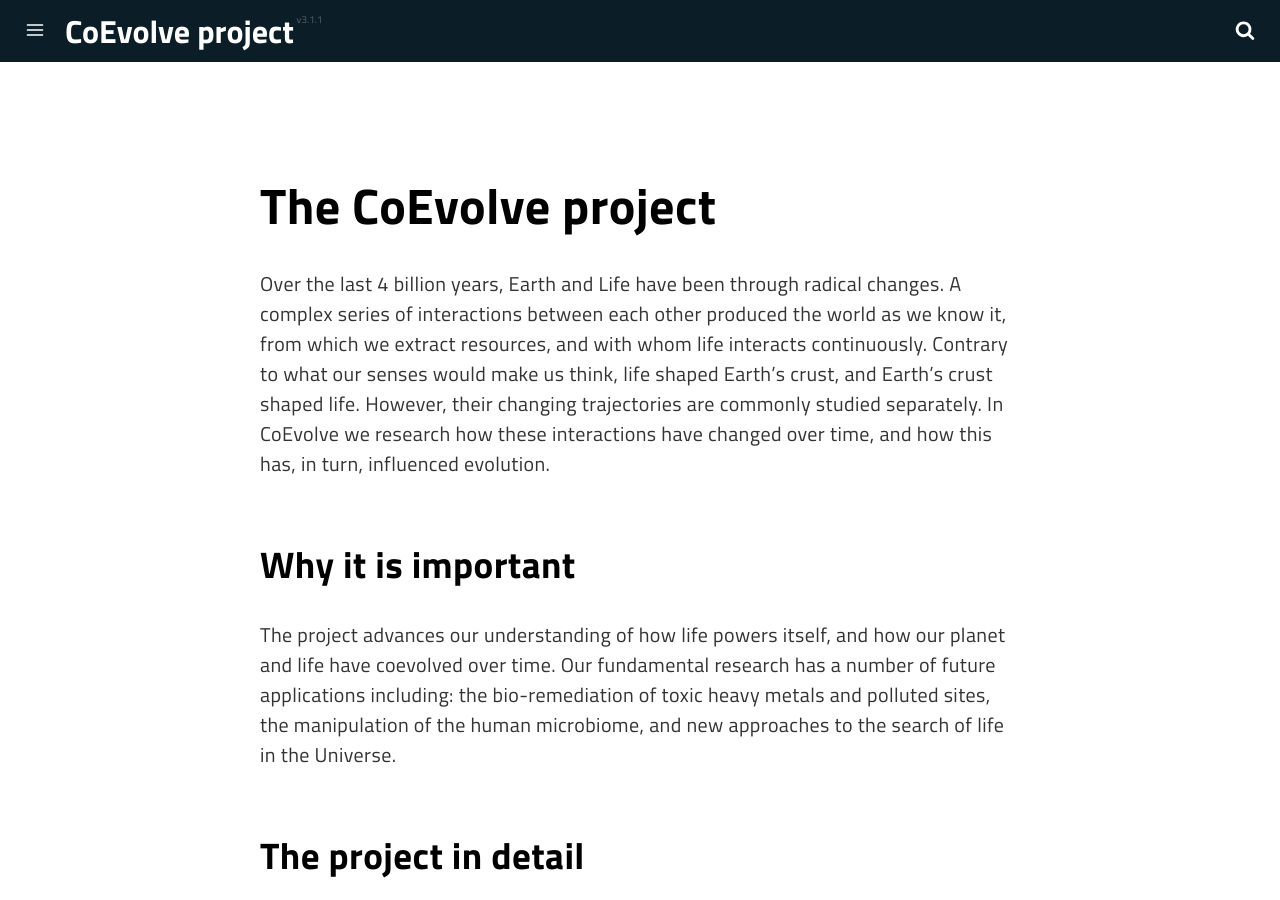
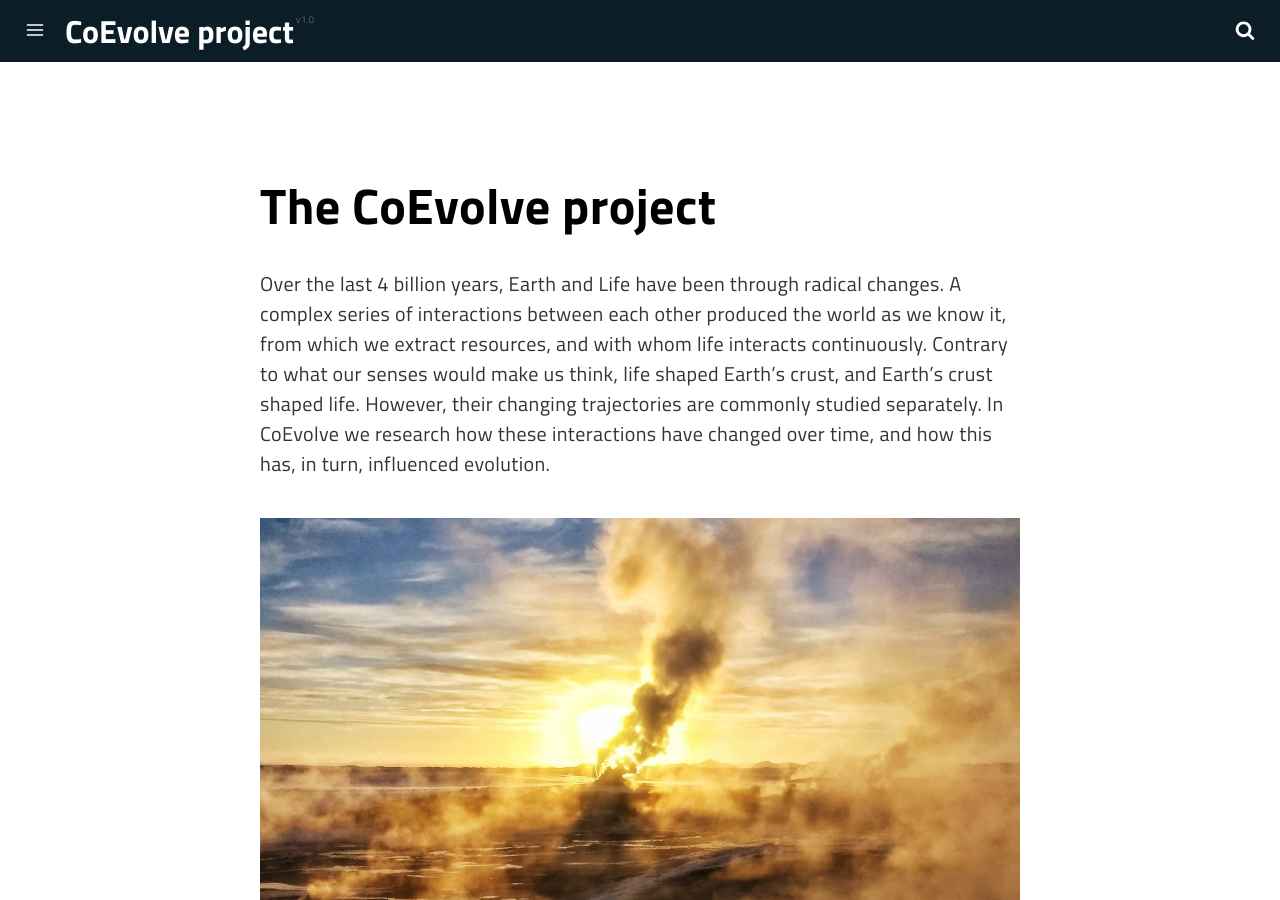
Before and after one commit to dgiovannelli/coevolve_website, a Jekyll site: the page built from pages/project.md, in a window 1280 px wide and 900 px high. Built offline with Jekyll 4.4.1, drawn with Linux system fonts in a browser that asks for light colours; a script that is not in the unit is left out.

Commit message:
added images to project page

```diff
--- a/_config.yml
+++ b/_config.yml
@@ -105,4 +105,4 @@ exclude: [
 ]
 
 # Theme
-version: v3.1.1
+version: v1.0
--- a/_includes/footer.html
+++ b/_includes/footer.html
@@ -34,7 +34,7 @@
       </p>
 
     <div class="sponsor">
-      Our Technical Sponsors: </br>
+      Our Technical Sponsors: </br></br>
       <img src="/assets/img/sponsors/ande.png" alt="Ande Sportswear supporting our project" width="100">
     </div>
     <!--<div class="sponsor">
--- a/pages/project.md
+++ b/pages/project.md
@@ -10,6 +10,8 @@ description: The project CoEvolve
 # The CoEvolve project
 
 Over the last 4 billion years, Earth and Life have been through radical changes. A complex series of interactions between each other produced the world as we know it, from which we extract resources, and with whom life interacts continuously. Contrary to what our senses would make us think, life shaped Earth's crust, and Earth's crust shaped life. However, their changing trajectories are commonly studied separately. In CoEvolve we research how these interactions have changed over time, and how this has, in turn, influenced evolution.
+
+<img src="/assets/img/uploads/6.jpg" alt="A geothermal field in Iceland" width="100%">
 
 ## Why it is important
 The project advances our understanding of how life powers itself, and how our planet and life have coevolved over time. Our fundamental research has a number of future applications including: the bio-remediation of toxic heavy metals and polluted sites, the manipulation of the human microbiome, and new approaches to the search of life in the Universe.
```
Also changed, not shown: _authors/alessiabastianoni.md (+1 -1 lines).
